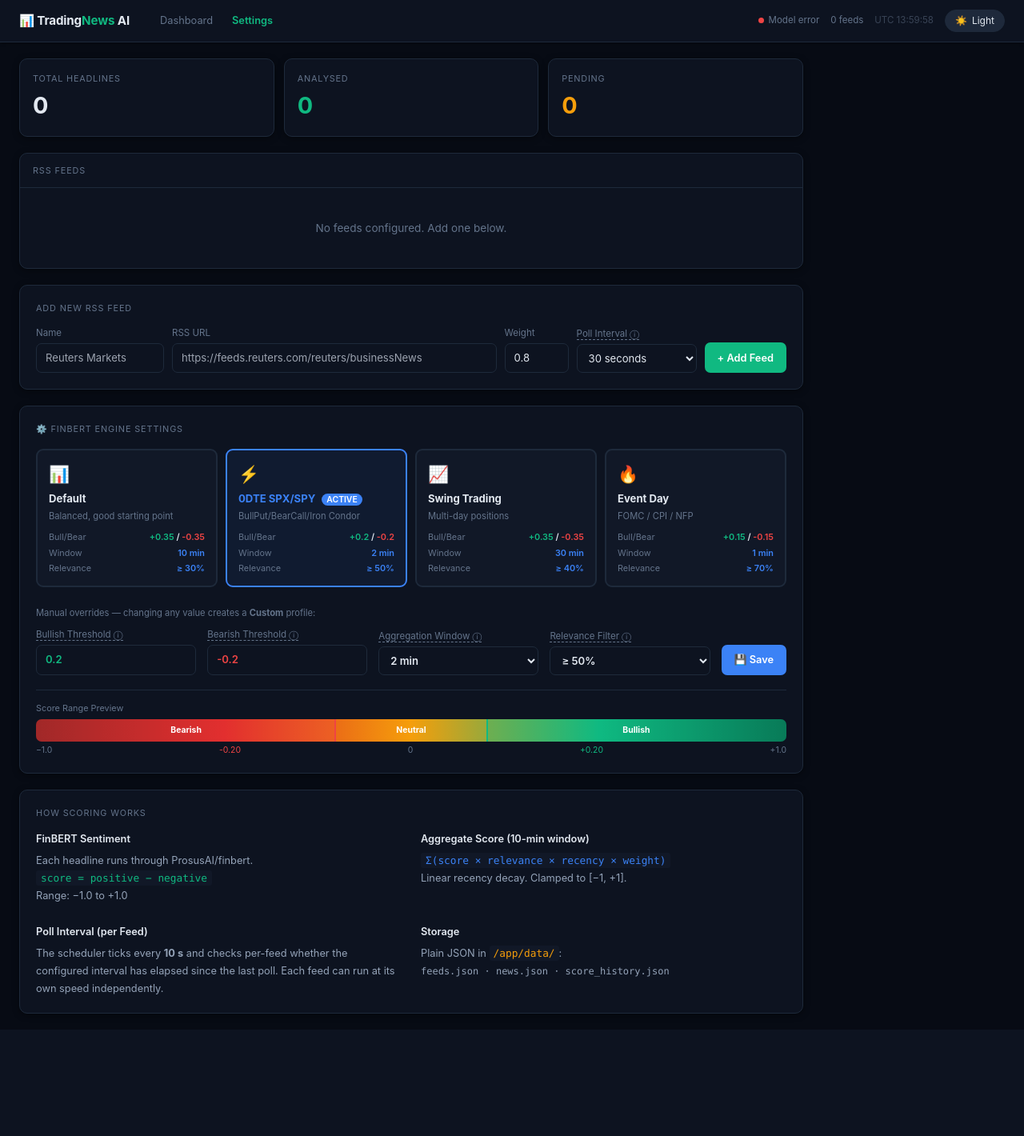
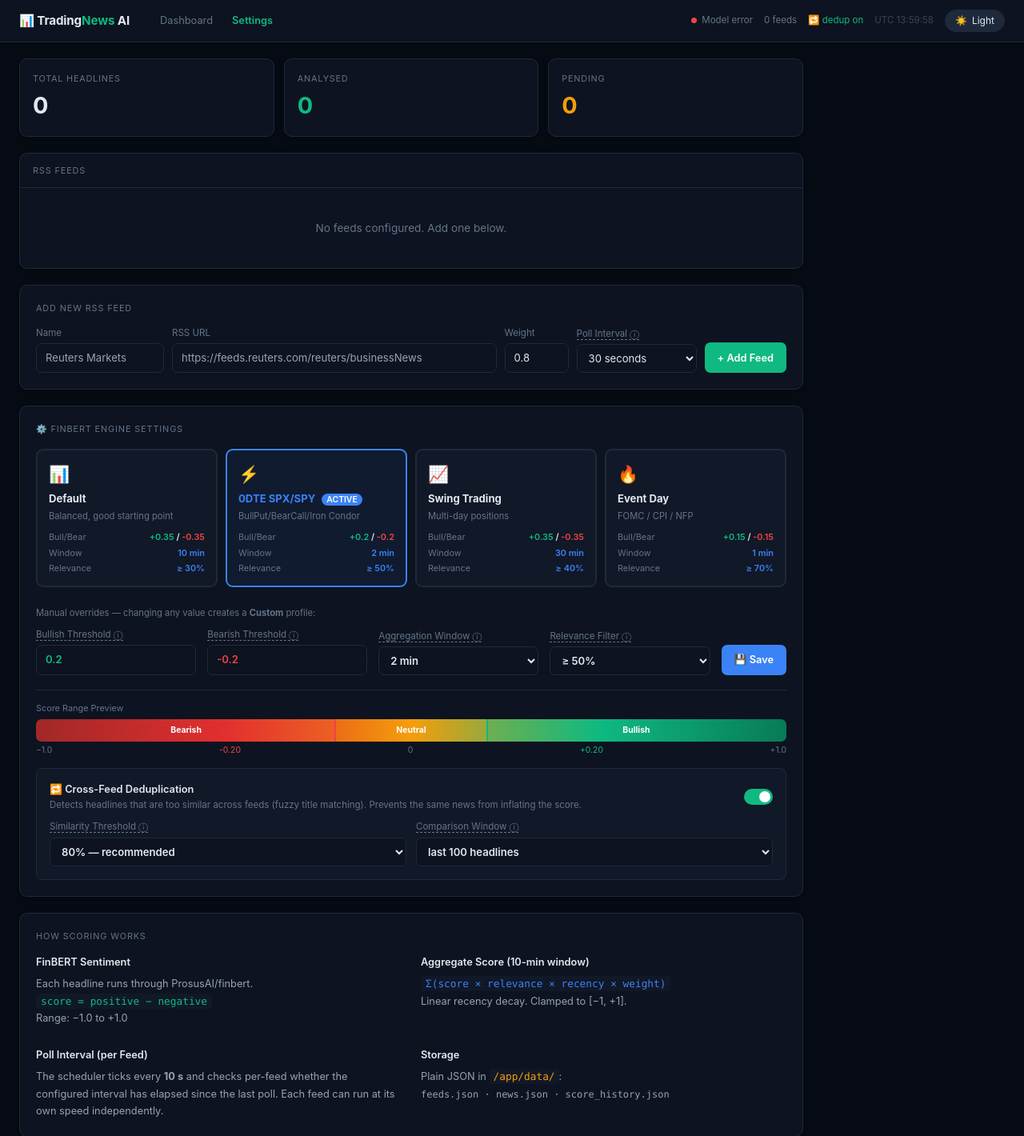
Before and after one commit to fsontheim/trading-news-analyzer, a FastAPI app: page /settings in a window 1280 px wide. Shown: the top 1420 px of the page at 80% size. Before the commit the page ends 1279 px from the top, so only its background shows below. Run offline with FastAPI, Linux system fonts and the light colour scheme; parts of the project's set-up code (start-up, migrations or seed data) failed here and were passed over; some libraries are stand-ins or nearby versions.

Commit message:
Add files via upload

```diff
--- a/app/templates/base.html
+++ b/app/templates/base.html
@@ -185,6 +185,7 @@
                 {% endif %}
             </div>
             <div id="feed-count-badge" style="font-size:0.72rem; color:var(--muted);">— feeds</div>
+            <div id="dedup-badge"      style="font-size:0.72rem; color:var(--green);">🔁 dedup on</div>
             <div id="last-update"      style="font-size:0.72rem; color:var(--muted); opacity:.5;">UTC —</div>
 
             <!-- ☀/🌙 Theme toggle -->
@@ -228,6 +229,13 @@
             else                      badge.innerHTML = '<span class="dot dot-red"></span> Model error';
             const fc = document.getElementById('feed-count-badge');
             if (fc) fc.textContent = d.feeds + ' feed' + (d.feeds !== 1 ? 's' : '');
+            // Dedup indicator
+            const dd = document.getElementById('dedup-badge');
+            if (dd) {
+                dd.textContent  = d.dedup_enabled ? '🔁 dedup on' : '🔁 dedup off';
+                dd.style.color  = d.dedup_enabled ? 'var(--green)' : 'var(--muted)';
+                dd.style.opacity = d.dedup_enabled ? '1' : '0.4';
+            }
             const lu = document.getElementById('last-update');
             if (lu) lu.textContent = 'UTC ' + new Date().toISOString().slice(11,19);
         } catch(e) {}
--- a/app/templates/settings.html
+++ b/app/templates/settings.html
@@ -284,6 +284,61 @@
                     <span>+1.0</span>
                 </div>
             </div>
+
+            <!-- ── Deduplication ──────────────────────────────── -->
+            <div style="margin-top:14px; padding:16px; background:var(--bg-row); border:1px solid var(--border); border-radius:8px;">
+                <div style="display:flex; align-items:center; justify-content:space-between; margin-bottom:10px;">
+                    <div>
+                        <div style="font-size:.8rem; font-weight:600; color:var(--text);">
+                            🔁 Cross-Feed Deduplication
+                        </div>
+                        <div style="font-size:.72rem; color:var(--muted); margin-top:2px;">
+                            Detects headlines that are too similar across feeds (fuzzy title matching).
+                            Prevents the same news from inflating the score.
+                        </div>
+                    </div>
+                    <label class="toggle" style="flex-shrink:0; margin-left:20px;" title="Enable or disable fuzzy deduplication">
+                        <input type="checkbox" name="dedup_enabled" value="on"
+                               {% if engine.dedup_enabled %}checked{% endif %}
+                               id="dedup-toggle" onchange="updateDedupUI()">
+                        <span class="toggle-slider"></span>
+                    </label>
+                </div>
+
+                <div id="dedup-sub" style="display:{% if engine.dedup_enabled %}grid{% else %}none{% endif %}; grid-template-columns:1fr 1fr; gap:12px;">
+                    <div>
+                        <label style="font-size:.72rem; color:var(--muted); display:block; margin-bottom:4px;">
+                            <span class="has-tip" data-tip="How similar two headlines must be to count as duplicates. 80% recommended. Higher = stricter. Lower = more aggressive.">
+                                Similarity Threshold ⓘ
+                            </span>
+                        </label>
+                        <select name="dedup_threshold"
+                            style="background:var(--input-bg); border:1px solid var(--border); color:var(--text); border-radius:7px; padding:8px 10px; font-size:.82rem; width:100%; outline:none; font-weight:600;">
+                            {% for v, lbl in [(0.70,'70% — aggressive'),(0.75,'75%'),(0.80,'80% — recommended'),(0.85,'85%'),(0.90,'90% — strict'),(0.95,'95% — very strict')] %}
+                            <option value="{{ v }}" {% if engine.dedup_threshold == v %}selected{% endif %}>{{ lbl }}</option>
+                            {% endfor %}
+                        </select>
+                    </div>
+                    <div>
+                        <label style="font-size:.72rem; color:var(--muted); display:block; margin-bottom:4px;">
+                            <span class="has-tip" data-tip="How many recent headlines to compare against. 100 is fine for most setups.">
+                                Comparison Window ⓘ
+                            </span>
+                        </label>
+                        <select name="dedup_window"
+                            style="background:var(--input-bg); border:1px solid var(--border); color:var(--text); border-radius:7px; padding:8px 10px; font-size:.82rem; width:100%; outline:none; font-weight:600;">
+                            {% for v in [25, 50, 100, 200, 500] %}
+                            <option value="{{ v }}" {% if engine.dedup_window == v %}selected{% endif %}>last {{ v }} headlines</option>
+                            {% endfor %}
+                        </select>
+                    </div>
+                </div>
+
+                <div id="dedup-off-msg" style="display:{% if engine.dedup_enabled %}none{% else %}block{% endif %}; font-size:.75rem; color:var(--yellow); margin-top:6px;">
+                    ⚠️ Deduplication is off — duplicate headlines from multiple feeds will each be scored separately.
+                </div>
+            </div>
+
         </form>
     </div>
 
@@ -371,6 +426,13 @@
 
 {% block scripts %}
 <script>
+// ── Dedup toggle ──────────────────────────────────────────────────
+function updateDedupUI() {
+    const on  = document.getElementById('dedup-toggle').checked;
+    document.getElementById('dedup-sub').style.display    = on ? 'grid' : 'none';
+    document.getElementById('dedup-off-msg').style.display = on ? 'none' : 'block';
+}
+
 // ── Profile activation ────────────────────────────────────────────
 async function activateProfile(key) {
     await fetch('/api/engine/profile/' + key, { method: 'POST' });
```
